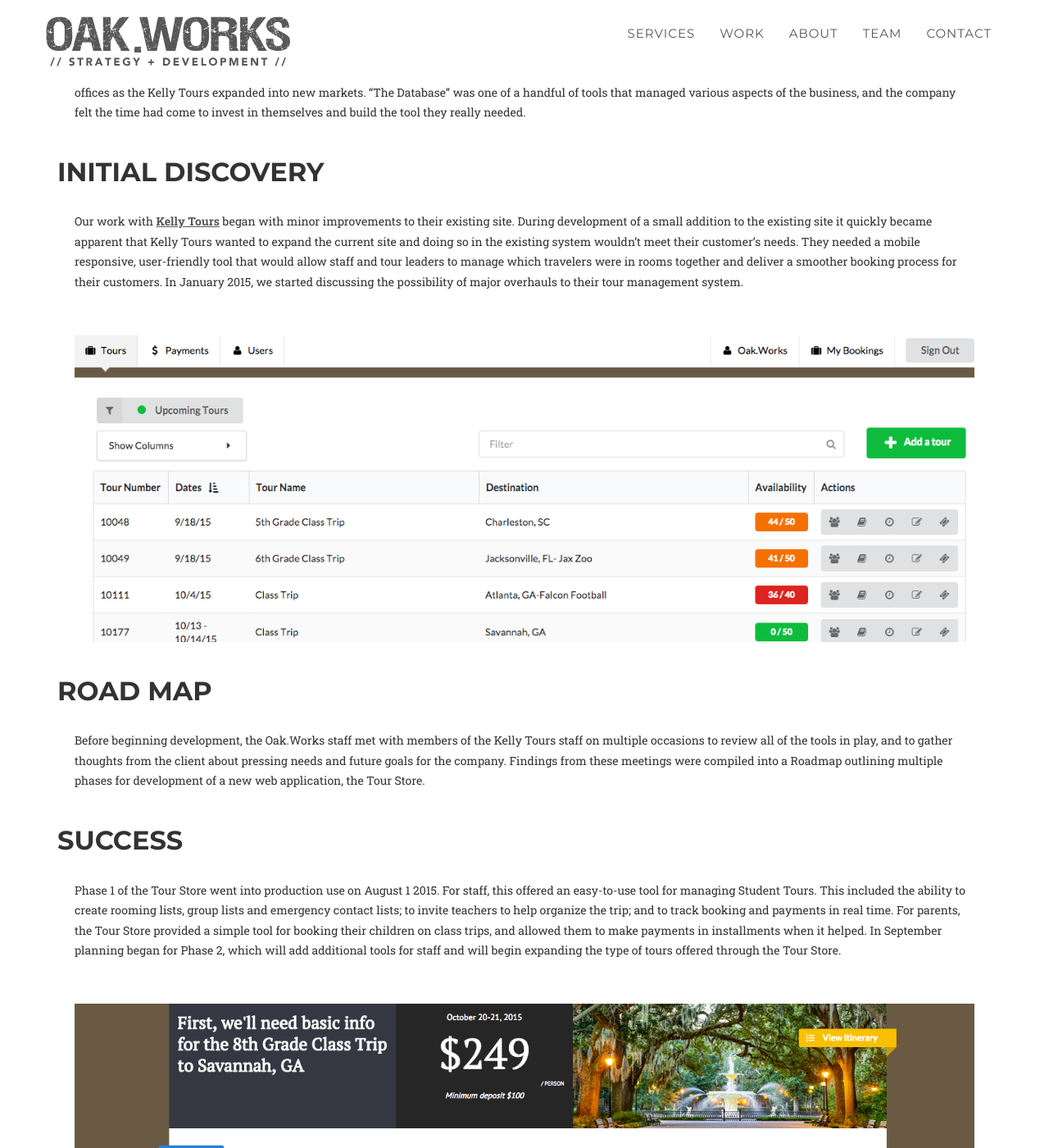
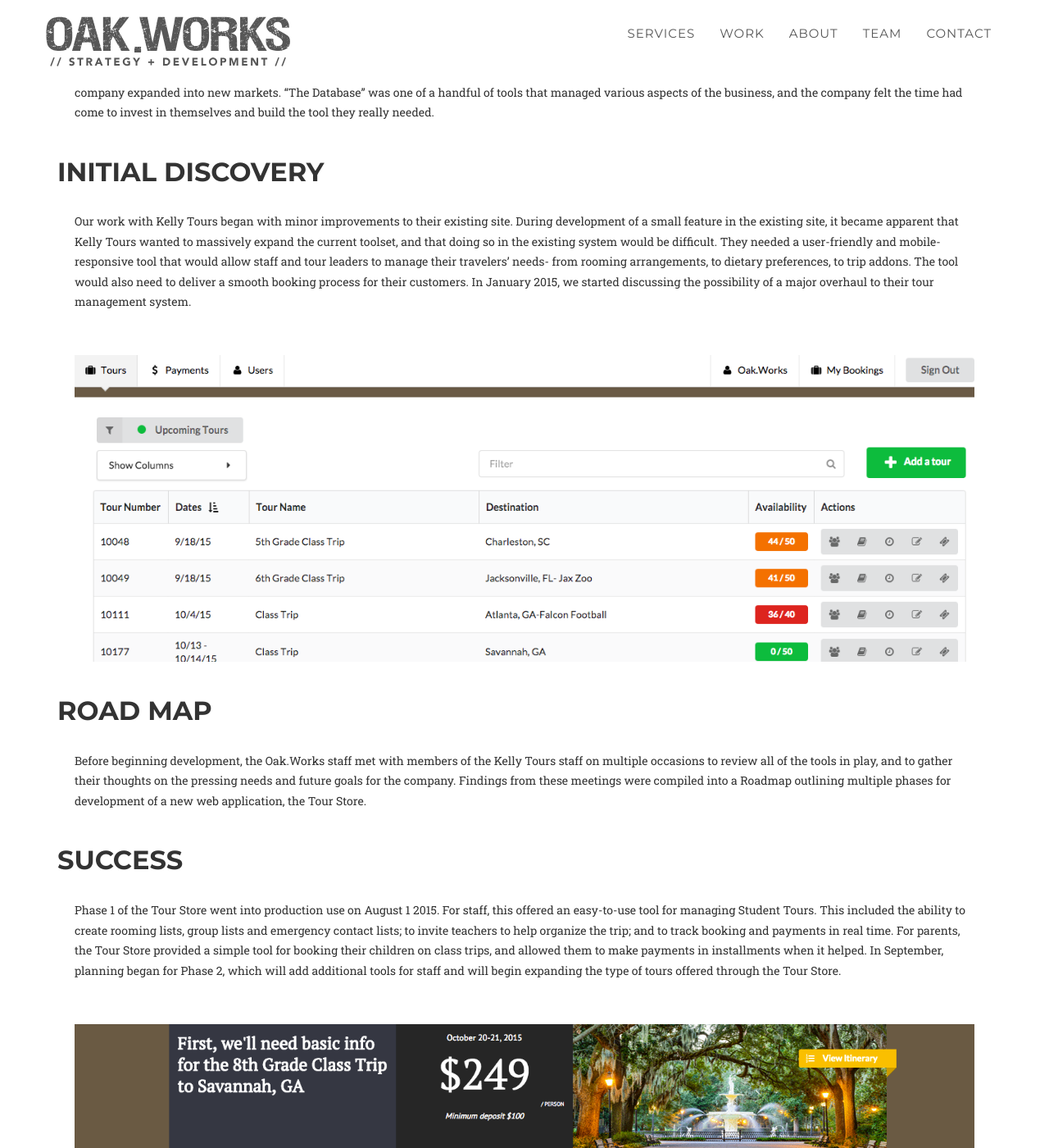
Before and after one commit to oakworks/oakworks.github.io, a Jekyll site: the page built from portfolio/_posts/2015-08-01-case-study-tour-store.md, in a window 1280 px wide and 1400 px high, scrolled down 568 px. Shown: the whole window at 82% size. Built offline with Jekyll 4.4.1, drawn with Linux system fonts in a browser that asks for light colours; nearby versions of some CDN libraries; some web fonts are replaced.

Commit message:
KT case study fixes and tweaks

```diff
--- a/portfolio/_posts/2015-08-01-case-study-tour-store.md
+++ b/portfolio/_posts/2015-08-01-case-study-tour-store.md
@@ -7,31 +7,27 @@
 date: 2015-08-01
 thumbnail: tourstore-thumbnail.png
 alt: Simple tour booking and management
-images:
-  - kelly_tours_buses.png "Ready to take you anywhere"
-  - tourstore.png "An app that takes you anywhere"
-  - tourstore2.png "Booking a tour via the Tour Store"
 category: Case-Study
 description: We made a tour store!
 ---
 
-![An app that to take you anywhere]( /img/portfolio/{{ page.images[0] }} ){: .img-responsive}
+![Kelly Tours Buses]( /img/portfolio/kelly_tours_buses.png "Ready to take you anywhere" ){: .img-responsive}
 
 
 ## History
-Over the last ten years or so, Kelly Tours built a very capable system for organizing the business and taking customer bookings over the web. That the staff interface was powered by Microsoft Access made the feat even more impressive, but the team was beginning to see problems adding new features and providing access to new offices as the Kelly Tours expanded into new markets. "The Database" was one of a handful of tools that managed various aspects of the business, and the company felt the time had come to invest in themselves and build the tool they really needed.
+Over the last ten years or so, [Kelly Tours](http://www.kellytours.com) built a very capable system for organizing their business and taking customer bookings over the web. That the system was powered by Microsoft Access made the feat even more impressive. But the team began to see problems adding features and providing access to their offices as the company expanded into new markets. "The Database" was one of a handful of tools that managed various aspects of the business, and the company felt the time had come to invest in themselves and build the tool they really needed.
 
 ## Initial Discovery
 
-Our work with [Kelly Tours](http://www.kellytours.com) began with minor improvements to their existing site. During development of a small addition to the existing site it quickly became apparent that Kelly Tours wanted to expand the current site and doing so in the existing system wouldn't meet their customer's needs. They needed a mobile responsive, user-friendly tool that would allow staff and tour leaders to manage which travelers were in rooms together and deliver a smoother booking process for their customers. In January 2015, we started discussing the possibility of major overhauls to their tour management system.
+Our work with Kelly Tours began with minor improvements to their existing site. During development of a small feature in the existing site, it became apparent that Kelly Tours wanted to massively expand the current toolset, and that doing so in the existing system would be difficult. They needed a user-friendly and mobile-responsive tool that would allow staff and tour leaders to manage their travelers' needs- from rooming arrangements, to dietary preferences, to trip addons. The tool would also need to deliver a smooth booking process for their customers. In January 2015, we started discussing the possibility of a major overhaul to their tour management system.
 
-![An app that to take you anywhere]( /img/portfolio/{{ page.images[1] }} ){: .img-responsive}
+![The TourStore admin interface]( /img/portfolio/tourstore.png "An app that takes you anywhere" ){: .img-responsive}
 
 ## Road Map
-Before beginning development, the Oak.Works staff met with members of the Kelly Tours staff on multiple occasions to review all of the tools in play, and to gather thoughts from the client about pressing needs and future goals for the company. Findings from these meetings were compiled into a Roadmap outlining multiple phases for development of a new web application, the Tour Store.
+Before beginning development, the Oak.Works staff met with members of the Kelly Tours staff on multiple occasions to review all of the tools in play, and to gather their thoughts on the pressing needs and future goals for the company. Findings from these meetings were compiled into a Roadmap outlining multiple phases for development of a new web application, the Tour Store.
 
 ## Success
 
-Phase 1 of the Tour Store went into production use on August 1 2015. For staff, this offered an easy-to-use tool for managing Student Tours. This included the ability to create rooming lists, group lists and emergency contact lists; to invite teachers to help organize the trip; and to track booking and payments in real time. For parents, the Tour Store provided a simple tool for booking their children on class trips, and allowed them to make payments in installments when it helped. In September planning began for Phase 2, which will add additional tools for staff and will begin expanding the type of tours offered through the Tour Store.
+Phase 1 of the Tour Store went into production use on August 1 2015. For staff, this offered an easy-to-use tool for managing Student Tours. This included the ability to create rooming lists, group lists and emergency contact lists; to invite teachers to help organize the trip; and to track booking and payments in real time. For parents, the Tour Store provided a simple tool for booking their children on class trips, and allowed them to make payments in installments when it helped. In September, planning began for Phase 2, which will add additional tools for staff and will begin expanding the type of tours offered through the Tour Store.
 
-![Booking a tour via the Tour Store]( /img/portfolio/{{ page.images[2] }} ){: .img-responsive}
+![Booking a tour via the Tour Store]( /img/portfolio/tourstore2.png "Booking a tour via the Tour Store" ){: .img-responsive}
```
